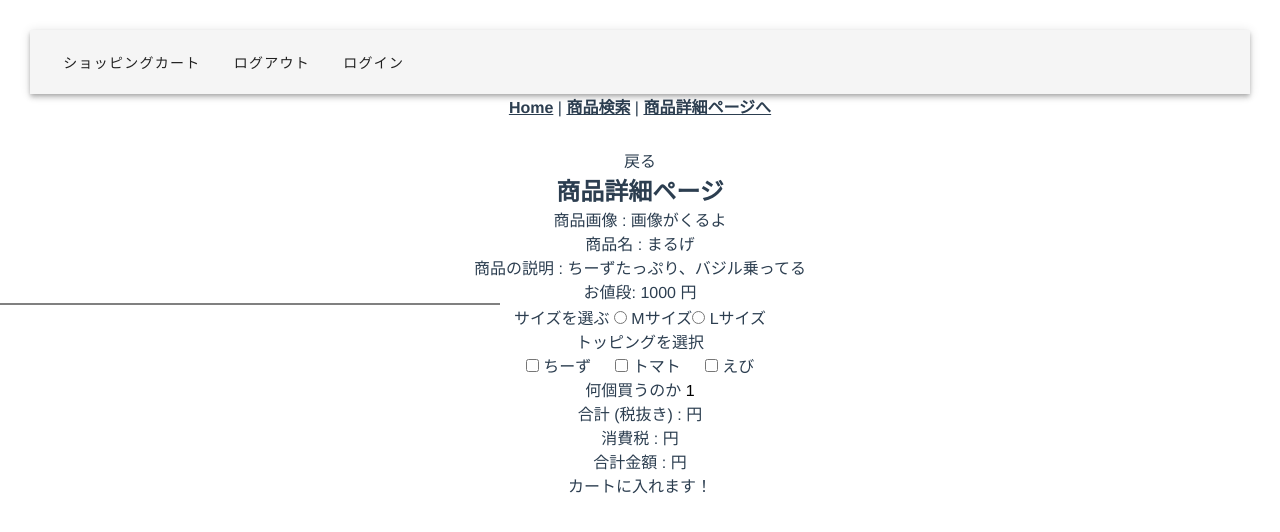
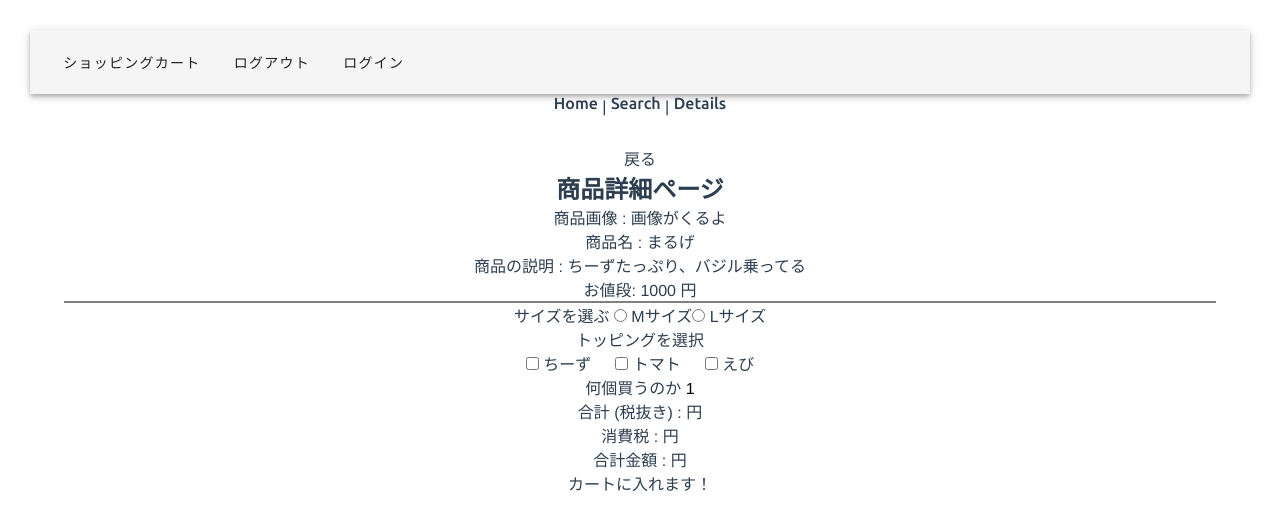
Before and after one commit to ryouhei0324/vue-ec-site1, a Vue app: page /details in a window 1280 px wide. Shown: the top 532 px of the page. Built offline with nearby package versions, Linux system fonts and the light colour scheme.

Commit message:
忘れないうちにちょこっとデザインづけ

```diff
--- a/public/index.html
+++ b/public/index.html
@@ -6,6 +6,8 @@
     <meta name="viewport" content="width=device-width,initial-scale=1.0">
     <link rel="icon" href="<%= BASE_URL %>favicon.ico">
     <title><%= htmlWebpackPlugin.options.title %></title>
+    <link rel="stylesheet" href="https://fonts.googleapis.com/css?family=Roboto:100,300,400,500,700,900">
+    <link rel="stylesheet" href="https://cdn.jsdelivr.net/npm/@mdi/font@latest/css/materialdesignicons.min.css">
     <link rel="stylesheet" href="https://fonts.googleapis.com/css?family=Roboto:100,300,400,500,700,900">
     <link rel="stylesheet" href="https://cdn.jsdelivr.net/npm/@mdi/font@latest/css/materialdesignicons.min.css">
   </head>
--- a/src/App.vue
+++ b/src/App.vue
@@ -1,3 +1,4 @@
+
 <template>
   <div id="app">
     <div id="nav">
@@ -13,16 +14,18 @@
       </v-toolbar-items>
     </v-app-bar>
       <router-link to="/">Home</router-link> |
-      <router-link to="/Search">商品検索</router-link> |
-      <router-link to="/Details">商品詳細ページへ</router-link>
+      <router-link to="/Search">Search</router-link> |
+      <router-link to="/Details">Details</router-link>
     </div>
     <router-view/>
   </div>
 </template>
 
+
 <script>
 // import sidenav from './components/Sidenav.vue'
 import {mapActions} from 'vuex'
+
 
 export default ({
   compnents: {
@@ -32,10 +35,13 @@ export default ({
     ...mapActions(['login','logout'])
   }
 })
+
 </script>
 
 
 <style lang="scss">
+@import url('https://fonts.googleapis.com/css2?family=Ubuntu:wght@500;700&display=swap');
+
 #app {
   font-family: Avenir, Helvetica, Arial, sans-serif;
   -webkit-font-smoothing: antialiased;
@@ -47,13 +53,41 @@ export default ({
 #nav {
   padding: 30px;
 
+  // a {
+  //   font-weight: bold;
+  //   color: #2c3e50;
+
+  //   &.router-link-exact-active {
+  //     color: #42b983;
+  //   }
+  // }
   a {
-    font-weight: bold;
-    color: #2c3e50;
+  font-family: 'Ubuntu', sans-serif;;
+  display: inline-block;
+  position: relative;
+  overflow: hidden;
+  color: #2c3e50;
+  text-decoration: none;
 
-    &.router-link-exact-active {
+      &.router-link-exact-active {
       color: #42b983;
     }
-  }
+}
+
+a:after {
+  position: absolute;
+  bottom: 0;
+  left: 0;
+  width: 100%;
+  height: 1px;
+  background-color:  #2c3e50;
+  transform: translate(-100%, 0);
+  transition: transform cubic-bezier(0.215, 0.61, 0.355, 1) 0.4s;
+  content: "";
+}
+
+a:hover:after {
+  transform: translate(0, 0);
+}
 }
 </style>
--- a/src/views/Details.vue
+++ b/src/views/Details.vue
@@ -15,7 +15,7 @@
       <div>お値段: {{item.price}} 円</div>
     </div>
 
-    <hr width="500"	size="10" noshade="">
+    <hr class="horizon2" width="500"	size="10" noshade="">
 
     <div>
       サイズを選ぶ
@@ -82,7 +82,6 @@ export default {
   },
 
   methods: {
-
     backPage() {
       this.$router.push({ name:"Search" },()=>{})
     },
@@ -94,3 +93,12 @@ export default {
 
 
 </script>
+
+
+<style>
+.horizon2 {
+  width: 90%;
+  margin-left: auto;
+  margin-right: auto;
+}
+</style>
--- a/src/views/Home.vue
+++ b/src/views/Home.vue
@@ -1,19 +1,8 @@
 <template>
-  <div>
-    <!-- <button @click='login'>ログイン</button>
-    <button @click='logout'>ログアウト</button> -->
-  </div>
+<div>ホーム</div>
 </template>
 
 <script>
 
-import {mapActions} from 'vuex'
-export default {
-  name: 'Home',
-  components: {
-  },
-  methods:{
-    ...mapActions(['login','logout'])
-  }
-}
+
 </script>
--- a/src/views/Search.vue
+++ b/src/views/Search.vue
@@ -12,7 +12,7 @@
       </span>
     </div>
 
-    <hr width="500"	size="10" noshade="">
+    <hr class="horizon" width="500"	size="10" noshade="">
 
     <h3>商品一覧</h3>
 
@@ -71,6 +71,11 @@ export default {
 </script>
 
 <style>
+.horizon {
+  width: 90%;
+  margin-left: auto;
+  margin-right: auto;
+}
 
 .pizzaItem{
 
```
